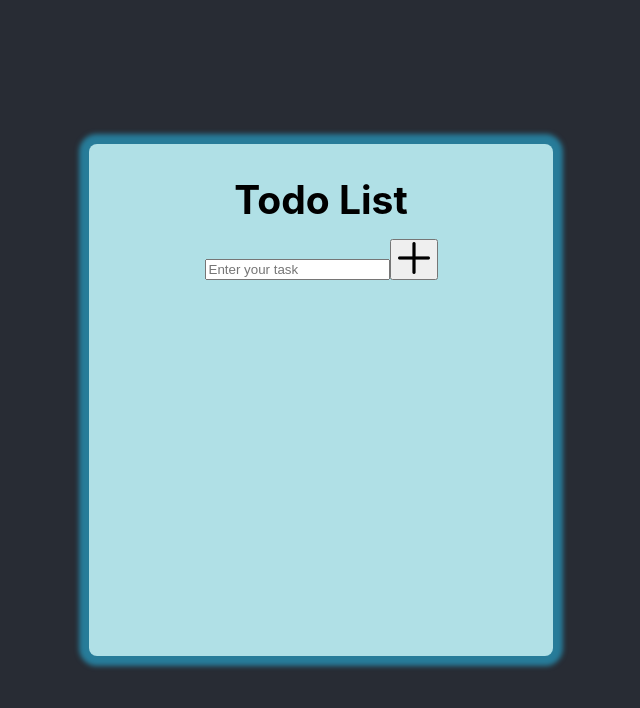
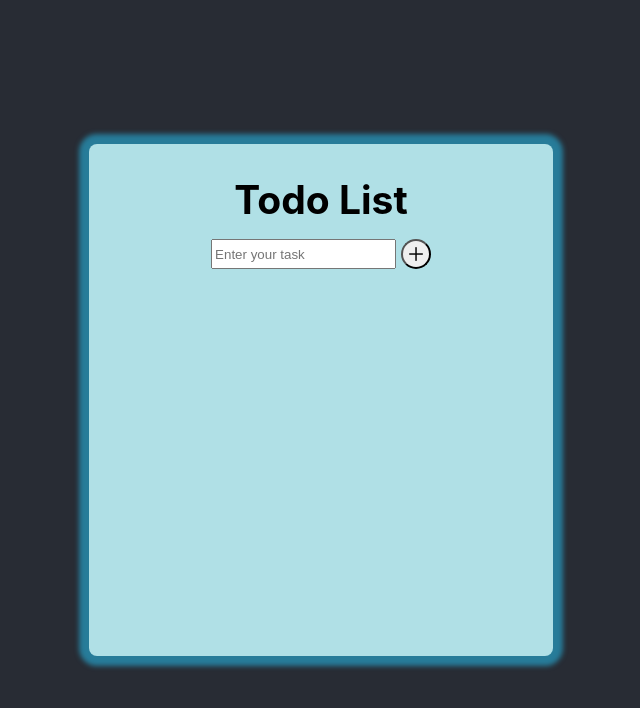
Before and after one commit to Pascha-404/todolist, a React (Create React App) app: page / in a window 1280 px wide. Shown: the top 708 px of the page, without its empty margins (319-959 px from the left). Built offline with nearby package versions, Linux system fonts and the light colour scheme.

Commit message:
styling on form

```diff
--- a/src/NewTodoForm.css
+++ b/src/NewTodoForm.css
@@ -0,0 +1,30 @@
+.NewTodoForm {
+	display: flex;
+}
+
+.NewTodoForm-btn {
+	margin-left: 0.3rem;
+	display: flex;
+	flex-direction: column;
+	justify-content: center;
+	align-items: center;
+	border-radius: 50px;
+	padding: 0.4rem;
+	width: 30px;
+	height: 30px;
+	cursor: pointer;
+	transition: background-color 300ms ease, border-color 300ms ease;
+}
+
+.NewTodoForm-btn:hover {
+	background-color: rgba(39, 198, 247, 0.521);
+	border-color: white;
+}
+
+.NewTodoForm-btn:active {
+	transform: scale(0.98);
+}
+
+.NewTodoForm-btn img {
+	width: 100%;
+}
```
